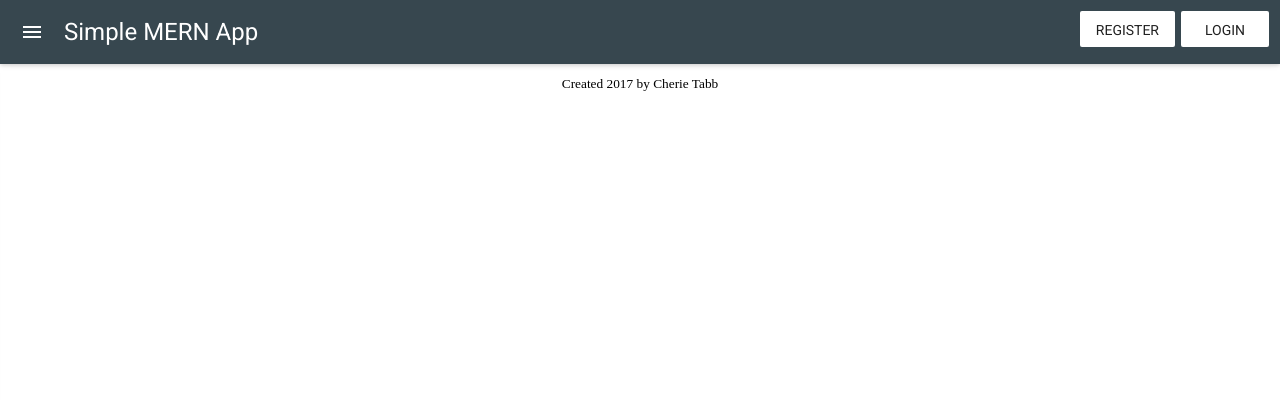
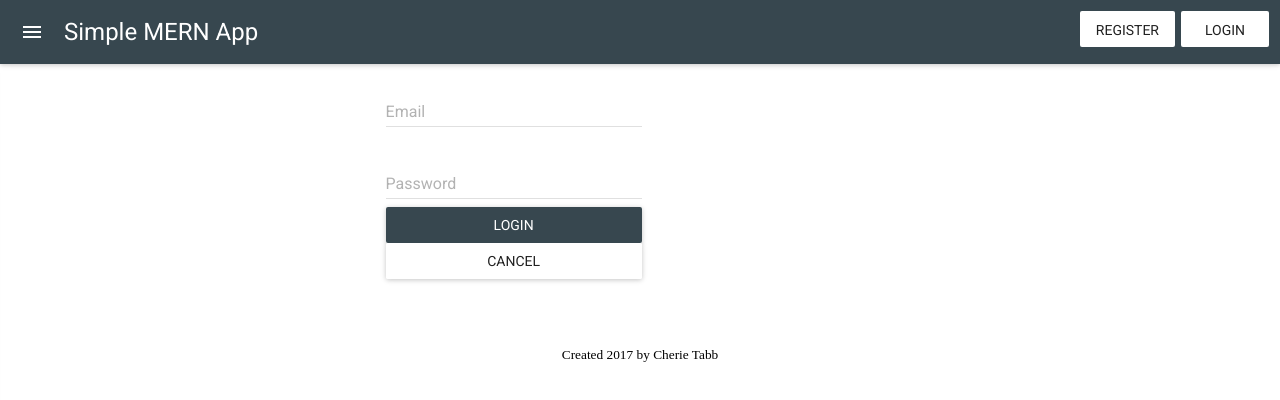
Before and after one commit to Cherietabb/simple-MERN-app, a React (Create React App) app in the folder client/: page /login in a window 1280 px wide. Shown: the top 400 px of the page. Built offline with nearby package versions, Linux system fonts and the light colour scheme; a web font is replaced by a local one; what react-tap-event-plugin would draw is missing.

Commit message:
refactored register & login components and updated userRoutes

```diff
--- a/client/src/App.js
+++ b/client/src/App.js
@@ -8,8 +8,8 @@ import BottomNavigation from './components/BottomNavigation';
 import Profiles from './components/Profiles';
 import AddProfile from './components/add_profile';
 import SideDrawer from './components/SideDrawer';
-import Register from './Register';
-import Login from './Login';
+import Register from './components/Register';
+import Login from './components/Login';
 import './App.css';
 injectTapEventPlugin();
 
@@ -24,8 +24,8 @@ class App extends Component {
 						<Switch>
 								<Route exact path="/" component={Profiles}/>
 								<Route path="/add_profile" component={AddProfile} />
-								<Route path="/users/register" component={Register} />
-								<Route path="/users/login" component={Login} />
+								<Route path="/register" component={Register} />
+								<Route path="/login" component={Login} />
 						</Switch>
 						<BottomNavigation />
 					</div>
--- a/client/src/Login.js
+++ b/client/src/components/Login.js
@@ -67,6 +67,13 @@ class Login extends Component {
 		return isError;
 	};
 
+	handleCancel = (e) => {
+		this.setState({
+			email: '',
+			password: ''
+		})
+	};
+
 
 
 	render() {
@@ -88,15 +95,25 @@ class Login extends Component {
 						hintText="Password"
 						floatingLabelText="Password"
 						style={textFieldStyle}
+
 						value={this.state.password}
 						onChange={this.handleInputChange}
-						errorText={this.state.password}
-					/>
+						errorText={this.state.password}>
+						<input type="password"/>
+					</TextField>
+
 					<RaisedButton
-						label="Submit"
+						label="Login"
 						primary={true}
 						style={textFieldStyle}
 						onClick={this.handleSubmit}
+					>
+					</RaisedButton>
+					<RaisedButton
+						label="Cancel"
+						primary={false}
+						style={textFieldStyle}
+						onClick={this.handleCancel}
 					>
 					</RaisedButton>
 
--- a/client/src/Register.js
+++ b/client/src/components/Register.js
@@ -91,6 +91,7 @@ class Register extends Component {
 			axios.post('http://localhost:4000/users/register', {name, email, username, password})
 				.then((response) => {
 					this.setState({
+						serverMessage: response,
 						name: '',
 						email: '',
 						username: '',
@@ -105,6 +106,13 @@ class Register extends Component {
 
 	render() {
 		return (
+			<div>
+				<RaisedButton
+					label="Back"
+					href="/"
+					style={buttonStyle}
+				/>
+
 				<div style={contentStyle}>
 					<form>
 						<TextField
@@ -147,6 +155,7 @@ class Register extends Component {
 							errorText={this.state.password}>
 							<input type="password"/>
 						</TextField>
+
 						<RaisedButton
 							label="Submit"
 							primary={true}
@@ -154,8 +163,8 @@ class Register extends Component {
 							onClick={this.handleSubmit}
 						>
 						</RaisedButton>
-
 					</form>
+				</div>
 			</div>
 		);
 	}
--- a/client/src/components/SideDrawer.js
+++ b/client/src/components/SideDrawer.js
@@ -29,12 +29,12 @@ class SideDrawer extends Component {
 				<FlatButton
 					label="register"
 					style={buttonStyle}
-				  href='/users/register'
+				  href='/register'
 				/>
 				<FlatButton
 					label="login"
 					style={buttonStyle}
-				  href='/users/login'
+				  href='/login'
 				/>
 			</div>
 		);
```
Also changed, not shown: 1 other file (tests, documents, lock files or other folders). Lines whose indentation alone changed are shown as unchanged.
